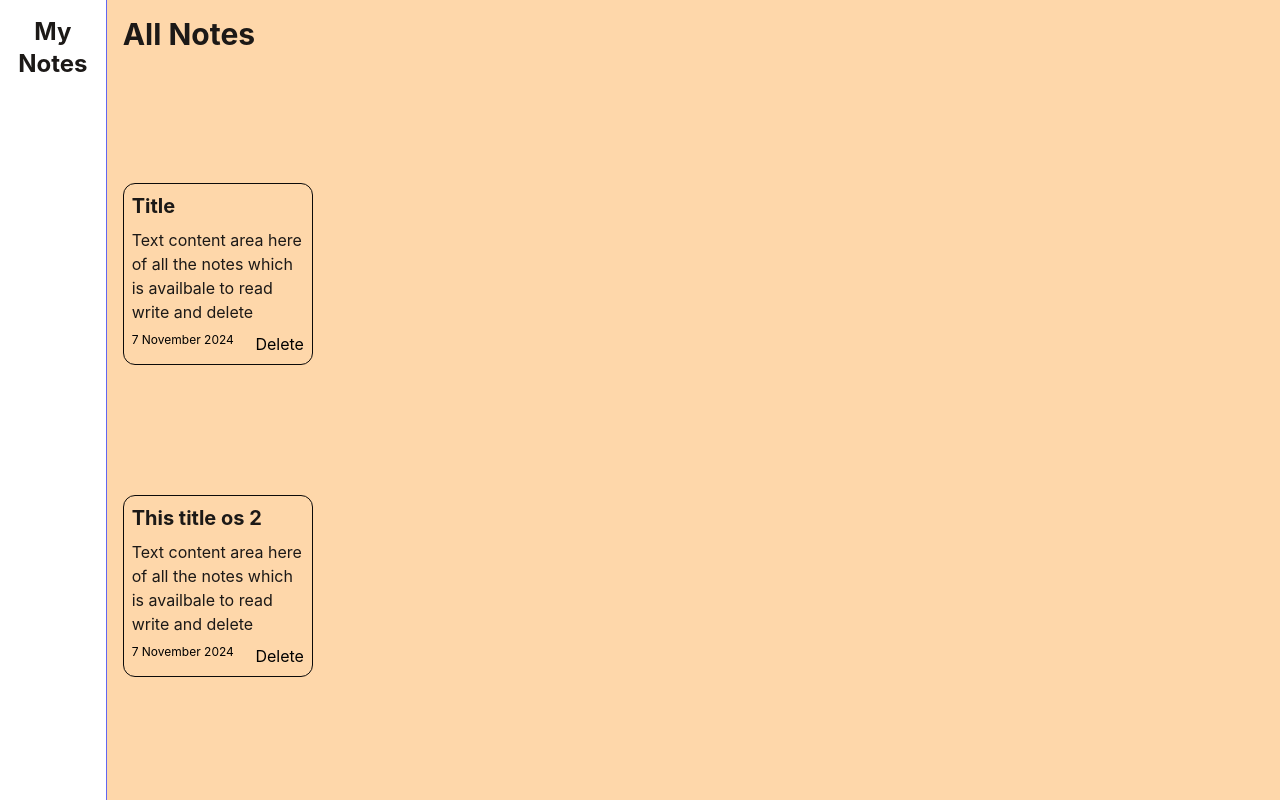
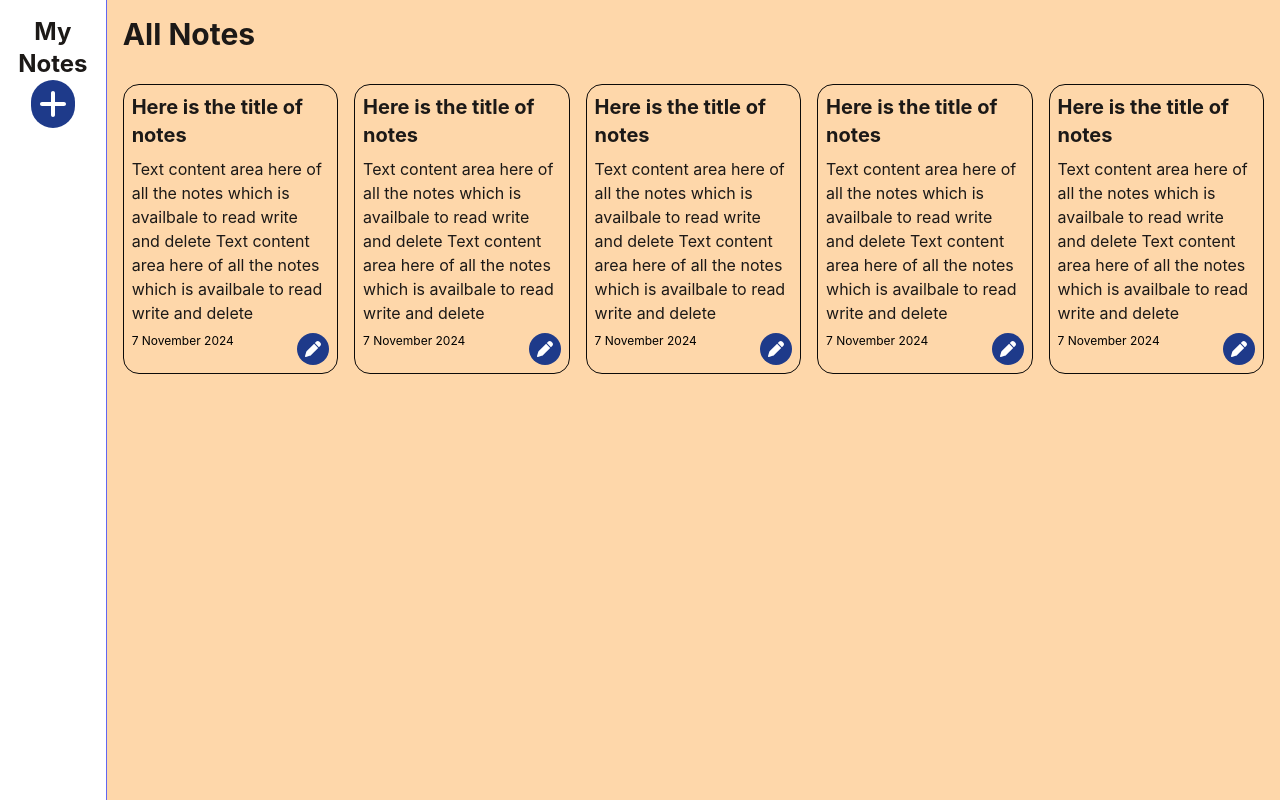
Before and after one commit to thehassanshaikh/my-notes, a React (Create React App) app: page / in a window 1280 px wide. Built offline with nearby package versions, Linux system fonts and the light colour scheme.

Commit message:
added grid style and icon to the site

```diff
--- a/package.json
+++ b/package.json
@@ -3,6 +3,10 @@
   "version": "0.1.0",
   "private": true,
   "dependencies": {
+    "@fortawesome/fontawesome-svg-core": "^6.7.1",
+    "@fortawesome/free-regular-svg-icons": "^6.7.1",
+    "@fortawesome/free-solid-svg-icons": "^6.7.1",
+    "@fortawesome/react-npm i --save @fortawesome/react-fontawesome@latest": "^0.2.2",
     "@testing-library/jest-dom": "^5.17.0",
     "@testing-library/react": "^13.4.0",
     "@testing-library/user-event": "^13.5.0",
--- a/src/App.js
+++ b/src/App.js
@@ -1,4 +1,3 @@
-import logo from "./logo.svg";
 import "./App.css";
 import HomePage from "./components/HomePage";
 
--- a/src/components/HomePage.jsx
+++ b/src/components/HomePage.jsx
@@ -1,50 +1,139 @@
+import { FontAwesomeIcon } from "@fortawesome/react-fontawesome";
+import { faPen, faPlus } from "@fortawesome/free-solid-svg-icons";
+
 const HomePage = () => {
   return (
     <>
       <section>
         <div className="flex">
-          <div className="w-1/12 border-r p-4  border-indigo-500 h-screen ">
-            <p className=" text-2xl text-center font-bold text-stone-900">
-              My Notes
-            </p>
+          <div className="w-1/12 border-r p-4 text-center border-indigo-500 h-screen ">
+            <p className=" text-2xl font-bold text-stone-900">My Notes</p>
+
+            <FontAwesomeIcon
+              icon={faPlus}
+              size="2x"
+              inverse
+              className="bg-blue-900 rounded-full px-2 py-2"
+            />
           </div>
-          <div className="w-11/12 p-4  bg-orange-200 grid col-auto">
+          <div className="w-11/12 p-4  bg-orange-200">
             <div>
               <p className="text-3xl font-bold text-stone-900">All Notes</p>
             </div>
-            <div className="pt-6">
-              <div className="p-2 border border-stone-950 w-1/6 rounded-xl">
+            <div className="grid grid-cols-5 gap-4 pt-8">
+              <div className="">
+                <div className="p-2 border border-stone-950 rounded-2xl">
                   <div>
                     <div>
-                    <p className="text-xl font-bold text-stone-900">Title</p>
+                      <p className="text-xl font-bold text-stone-900">
+                        Here is the title of notes
+                      </p>
                       <p className="text-base font-normal text-stone-900 py-2">
-                      Text content area here of all the notes which is availbale
-                      to read write and delete
+                        Text content area here of all the notes which is
+                        availbale to read write and delete Text content area
+                        here of all the notes which is availbale to read write
+                        and delete
                       </p>
                     </div>
                   </div>
                   <div className="flex justify-between">
                     <p className="text-xs">7 November 2024</p>
-                  <button>Delete</button>
+                    <div className="bg-blue-900 px-2  py-1 rounded-full">
+                      <FontAwesomeIcon icon={faPen} inverse />
                     </div>
                   </div>
                 </div>
-            <div className="pt-6">
-              <div className="p-2 border border-stone-950 w-1/6 rounded-xl">
+              </div>
+              <div className="">
+                <div className="p-2 border border-stone-950 rounded-2xl">
                   <div>
                     <div>
                       <p className="text-xl font-bold text-stone-900">
-                      This title os 2
+                        Here is the title of notes
                       </p>
                       <p className="text-base font-normal text-stone-900 py-2">
-                      Text content area here of all the notes which is availbale
-                      to read write and delete
+                        Text content area here of all the notes which is
+                        availbale to read write and delete Text content area
+                        here of all the notes which is availbale to read write
+                        and delete
                       </p>
                     </div>
                   </div>
                   <div className="flex justify-between">
                     <p className="text-xs">7 November 2024</p>
-                  <button>Delete</button>
+                    <div className="bg-blue-900 px-2  py-1 rounded-full">
+                      <FontAwesomeIcon icon={faPen} inverse />
+                    </div>
+                  </div>
+                </div>
+              </div>
+              <div className="">
+                <div className="p-2 border border-stone-950 rounded-2xl">
+                  <div>
+                    <div>
+                      <p className="text-xl font-bold text-stone-900">
+                        Here is the title of notes
+                      </p>
+                      <p className="text-base font-normal text-stone-900 py-2">
+                        Text content area here of all the notes which is
+                        availbale to read write and delete Text content area
+                        here of all the notes which is availbale to read write
+                        and delete
+                      </p>
+                    </div>
+                  </div>
+                  <div className="flex justify-between">
+                    <p className="text-xs">7 November 2024</p>
+                    <div className="bg-blue-900 px-2  py-1 rounded-full">
+                      <FontAwesomeIcon icon={faPen} inverse />
+                    </div>
+                  </div>
+                </div>
+              </div>
+              <div className="">
+                <div className="p-2 border border-stone-950 rounded-2xl">
+                  <div>
+                    <div>
+                      <p className="text-xl font-bold text-stone-900">
+                        Here is the title of notes
+                      </p>
+                      <p className="text-base font-normal text-stone-900 py-2">
+                        Text content area here of all the notes which is
+                        availbale to read write and delete Text content area
+                        here of all the notes which is availbale to read write
+                        and delete
+                      </p>
+                    </div>
+                  </div>
+                  <div className="flex justify-between">
+                    <p className="text-xs">7 November 2024</p>
+                    <div className="bg-blue-900 px-2  py-1 rounded-full">
+                      <FontAwesomeIcon icon={faPen} inverse />
+                    </div>
+                  </div>
+                </div>
+              </div>
+              <div className="">
+                <div className="p-2 border border-stone-950 rounded-2xl">
+                  <div>
+                    <div>
+                      <p className="text-xl font-bold text-stone-900">
+                        Here is the title of notes
+                      </p>
+                      <p className="text-base font-normal text-stone-900 py-2">
+                        Text content area here of all the notes which is
+                        availbale to read write and delete Text content area
+                        here of all the notes which is availbale to read write
+                        and delete
+                      </p>
+                    </div>
+                  </div>
+                  <div className="flex justify-between">
+                    <p className="text-xs">7 November 2024</p>
+                    <div className="bg-blue-900 px-2  py-1 rounded-full">
+                      <FontAwesomeIcon icon={faPen} inverse />
+                    </div>
+                  </div>
                 </div>
               </div>
             </div>
```
Also changed, not shown: 1 other file (tests, documents, lock files or other folders). Lines whose indentation alone changed are shown as unchanged.
